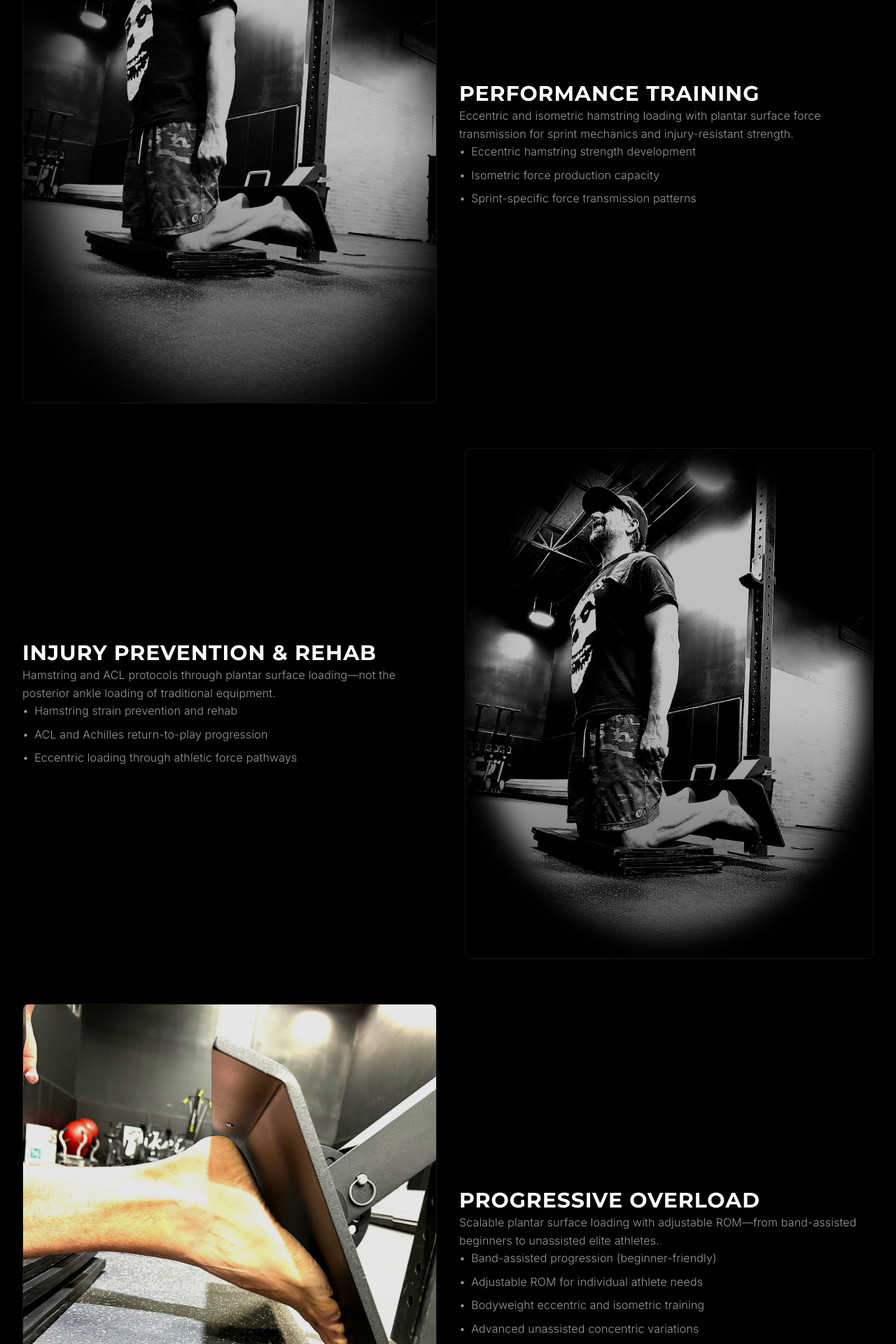
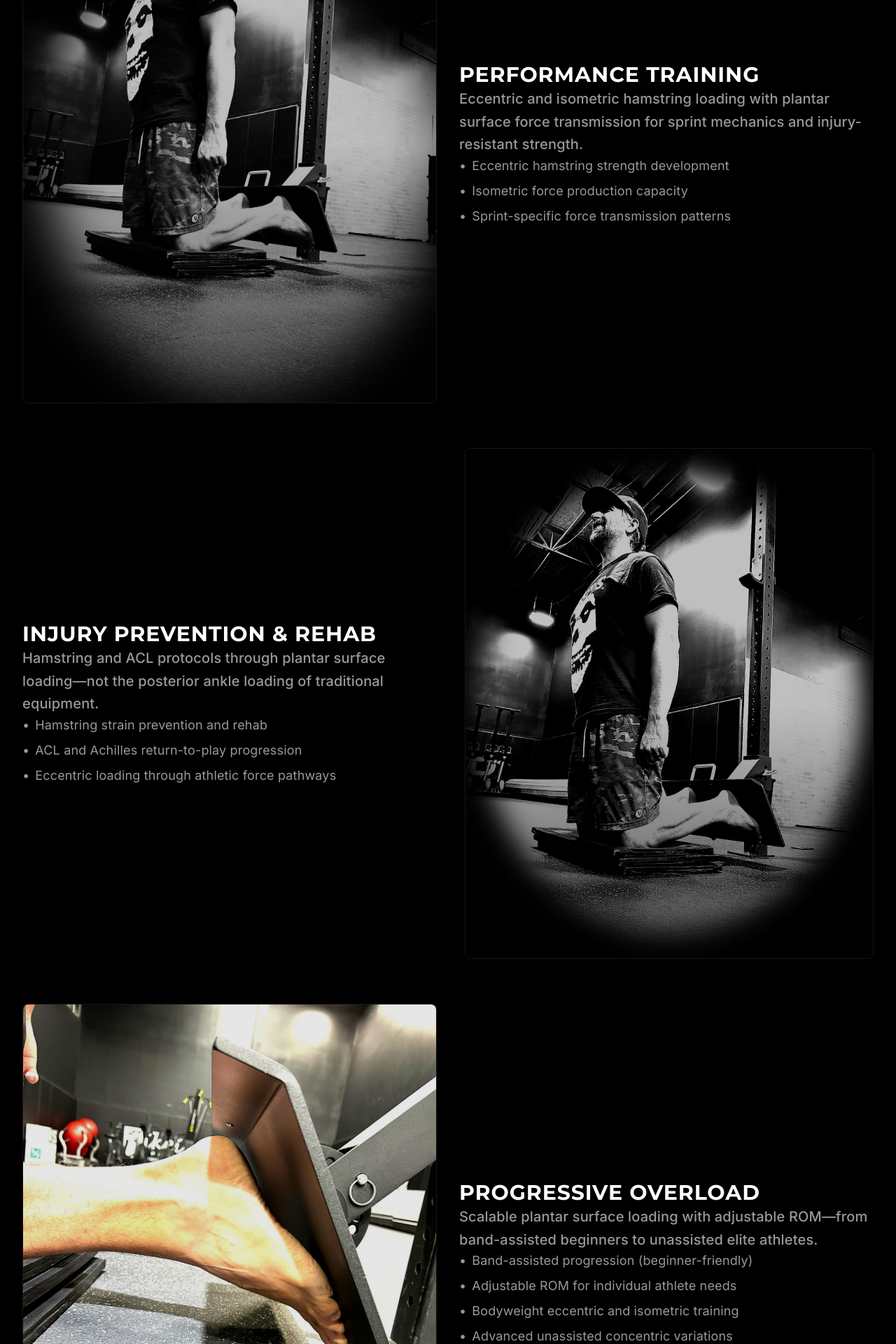
Before and after one commit to infinityspine/exiqx-website, a Next.js app: page / in a window 1280 px wide. Shown: the part 2160-4080 px from the top of the page at 70% size. Built offline with nearby package versions, Linux system fonts and the light colour scheme.

Commit message:
🕒 Auto-commit: 2026-01-07 08:50:06

```diff
--- a/components/sections/UseCases.tsx
+++ b/components/sections/UseCases.tsx
@@ -85,10 +85,10 @@ const UseCases = memo(function UseCases({
               <h3 className="mb-4 font-display text-3xl font-bold uppercase tracking-[0.03em] text-white transition-colors duration-300 group-hover:text-red-400">
                 PERFORMANCE TRAINING
               </h3>
-              <p className="mb-4 text-white/70 font-light leading-relaxed">
+              <p className="mb-4 text-white/70 font-medium leading-relaxed text-lg md:text-xl">
                 Eccentric and isometric hamstring loading with plantar surface force transmission for sprint mechanics and injury-resistant strength.
               </p>
-              <ul className="space-y-2 text-white/60 font-light" role="list">
+              <ul className="space-y-2 text-white/60 font-normal text-base md:text-lg" role="list">
                 {[
                   'Eccentric hamstring strength development',
                   'Isometric force production capacity',
@@ -145,10 +145,10 @@ const UseCases = memo(function UseCases({
               <h3 className="mb-4 font-display text-3xl font-bold uppercase tracking-[0.03em] text-white transition-colors duration-300 group-hover:text-red-400">
                 INJURY PREVENTION & REHAB
               </h3>
-              <p className="mb-4 text-white/70 font-light leading-relaxed">
+              <p className="mb-4 text-white/70 font-medium leading-relaxed text-lg md:text-xl">
                 Hamstring and ACL protocols through plantar surface loading—not the posterior ankle loading of traditional equipment.
               </p>
-              <ul className="space-y-2 text-white/60 font-light" role="list">
+              <ul className="space-y-2 text-white/60 font-normal text-base md:text-lg" role="list">
                 {[
                   'Hamstring strain prevention and rehab',
                   'ACL and Achilles return-to-play progression',
@@ -206,10 +206,10 @@ const UseCases = memo(function UseCases({
               <h3 className="mb-4 font-display text-3xl font-bold uppercase tracking-[0.03em] text-white transition-colors duration-300 group-hover:text-red-400">
                 Progressive Overload
               </h3>
-              <p className="mb-4 text-white/70 font-light leading-relaxed">
+              <p className="mb-4 text-white/70 font-medium leading-relaxed text-lg md:text-xl">
                 Scalable plantar surface loading with adjustable ROM—from band-assisted beginners to unassisted elite athletes.
               </p>
-              <ul className="space-y-2 text-white/60 font-light" role="list">
+              <ul className="space-y-2 text-white/60 font-normal text-base md:text-lg" role="list">
                 {[
                   'Band-assisted progression (beginner-friendly)',
                   'Adjustable ROM for individual athlete needs',
```
